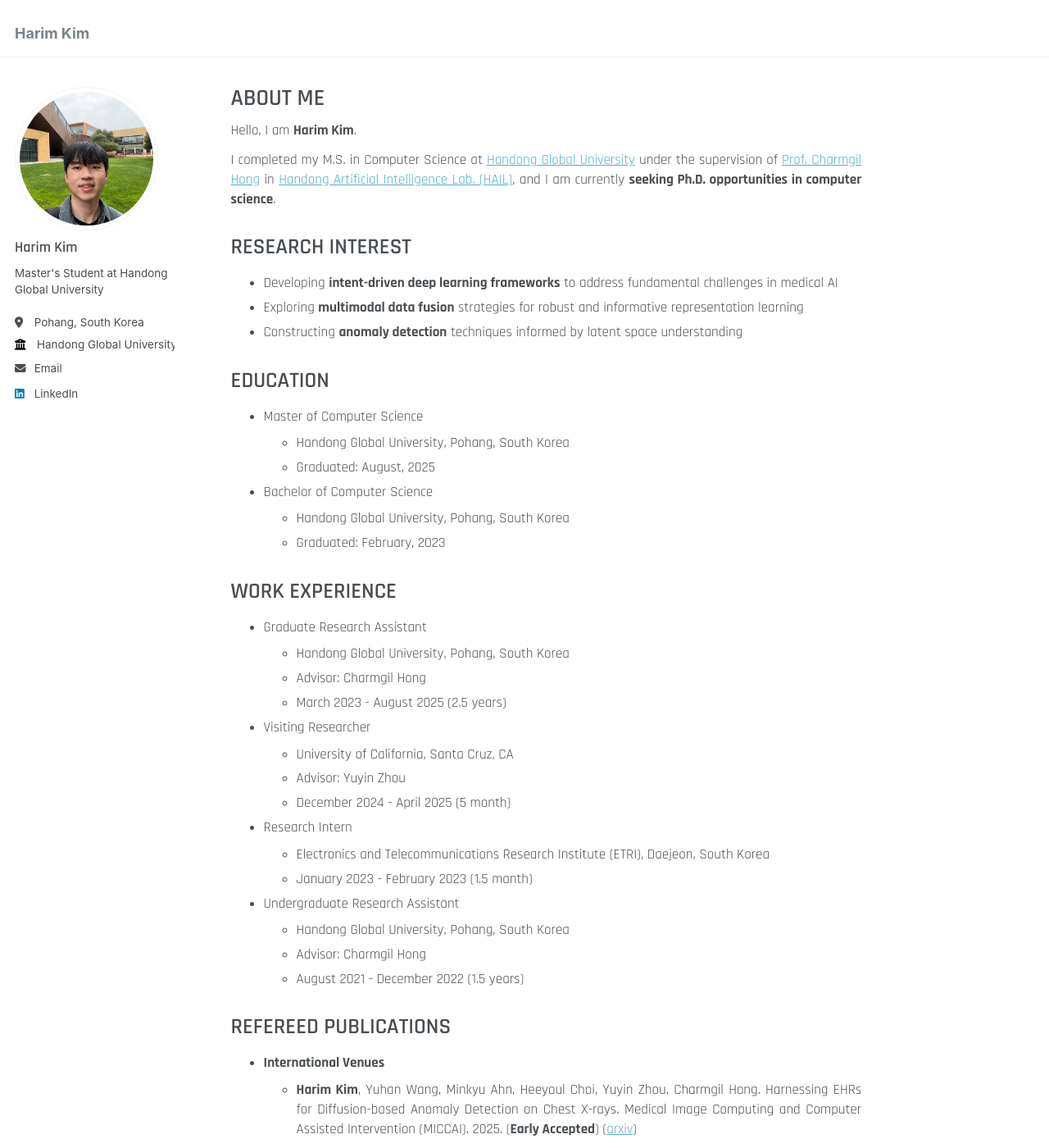
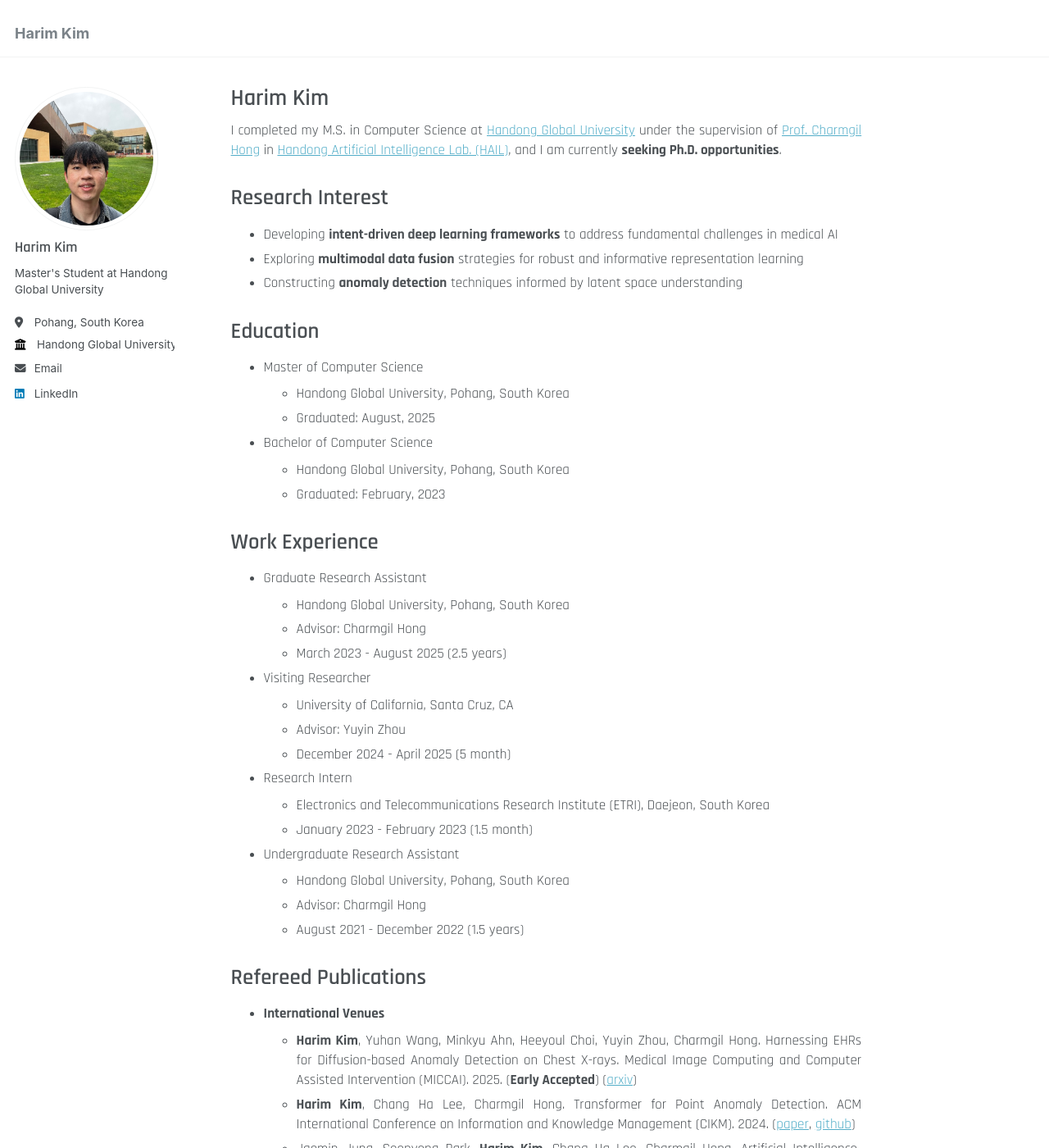
Before and after one commit to hrkim153/hrkim153.github.io, a Jekyll site: the page built from _pages/about.md, in a window 1280 px wide and 1400 px high. Shown: the whole window at 82% size. Built offline with Jekyll 4.4.1, drawn with Linux system fonts in a browser that asks for light colours; some of the changed text lies outside the part shown.

Commit message:
Update about.md

```diff
--- a/_pages/about.md
+++ b/_pages/about.md
@@ -1,22 +1,20 @@
 ---
 permalink: /
-title: "ABOUT ME"
+title: "Harim Kim"
 author_profile: true
 redirect_from:
   - /about/
   - /about.html
 ---
-Hello, I am **Harim Kim**.
+I completed my M.S. in Computer Science at [Handong Global University](https://handong.edu/) under the supervision of [Prof. Charmgil Hong](https://charmgil.github.io/) in [Handong Artificial Intelligence Lab. (HAIL)](https://hail.handong.edu/), and I am currently **seeking Ph.D. opportunities**.
 
-I completed my M.S. in Computer Science at [Handong Global University](https://handong.edu/) under the supervision of [Prof. Charmgil Hong](https://charmgil.github.io/) in [Handong Artificial Intelligence Lab. (HAIL)](https://hail.handong.edu/), and I am currently **seeking Ph.D. opportunities in computer science**.
-
-RESEARCH INTEREST
+Research Interest
 ======
 - Developing **intent-driven deep learning frameworks** to address fundamental challenges in medical AI
 - Exploring **multimodal data fusion** strategies for robust and informative representation learning
 - Constructing **anomaly detection** techniques informed by latent space understanding
 
-EDUCATION
+Education
 ======
 - Master of Computer Science
   - Handong Global University, Pohang, South Korea
@@ -25,7 +23,7 @@ EDUCATION
   - Handong Global University, Pohang, South Korea
   - Graduated: February, 2023
 
-WORK EXPERIENCE
+Work Experience
 ======
 - Graduate Research Assistant
   - Handong Global University, Pohang, South Korea
@@ -43,7 +41,7 @@ WORK EXPERIENCE
   - Advisor: Charmgil Hong
   - August 2021 - December 2022 (1.5 years)
 
-REFEREED PUBLICATIONS
+Refereed Publications
 ======
 - **International Venues**
   - **Harim Kim**, Yuhan Wang, Minkyu Ahn, Heeyoul Choi, Yuyin Zhou, Charmgil Hong. Harnessing EHRs for Diffusion-based Anomaly Detection on Chest X-rays. Medical Image Computing and Computer Assisted Intervention (MICCAI). 2025. (**Early Accepted**) ([arxiv](https://arxiv.org/abs/2505.17311))
@@ -58,7 +56,7 @@ REFEREED PUBLICATIONS
   - **Harim Kim**, Yuseok Bae, Joong-won Hwang. Distance-Based Confidence Calibration Method Robust to Open Set Classfication. Korea Computer Congress (KCC). 2023.
   - **Harim Kim**, Charmgil Hong. Outlier Detection-Based Crime Scene Detection in Surveillance Videos Using Variational AutoEncoder. Korea Computer Congress (KCC). 2022.
 
-HONORS
+Honors
 ======
 - **Best Thesis Award**. Handong Global University. August 2025.
 - **Certificate of Appreciation**. Korean Institute of Information Scientists and Engineers (KIISE). July 2025
@@ -70,7 +68,7 @@ HONORS
 - **Best Capstone Project in AI Award**. Korea Multimedia Society, Spring. May 2022.
 - **Best Capstone Design**. Handong Global University. June 2022.
 
-PRESENTATIONS
+Presentations
 ======
 - Transformer for Point Anomaly Detection (Top Conference Session), *Korea Computer Congress, South Korea, Jul 2025*
 - Personalized Prediction of Drug-Induced Liver Injury Using the Transformer Architecture, *The Liver Week (TLW), South Korea, Jun 2024*
@@ -79,7 +77,7 @@ PRESENTATIONS
 - Lenvatinib Efficacy Prediction Using Liver CT Images and a Pre-trained 3D-CNN, *Korean Society of Medical Informatics, South Korea, Nov 2022*
 - Trespass Detection in Surveillance Videos Using VAE- SVDD with 3D-CNN, *Korea Multimedia Society, South Korea, May 2022*
 
-PARTICIPATED PROJECTS
+Participated Projects
 ======
 - Development of Next-Generation Healthcare Machine Learning Technologies Using Multimodal Data
   - Affiliated Institution: Handong Global University, South Korea
@@ -98,7 +96,7 @@ Medical Records
   - Affiliated Institution: Handong Global University, South Korea
   - Collaborating Institution: Ajou University Hospital, South Korea
 
-TEACHING EXPERIENCE
+Teaching Experience
 ======
 - **Project Advisor**, Gyeongbuk Software Meister High School, South Korea
   - Real-time Fire Detection Using AI
@@ -110,11 +108,11 @@ TEACHING EXPERIENCE
   - 2023 / 2024 Machine Learning Camp
   - ITP30010 Database System
 
-VOLUNTEERING
+Volunteering
 ======
 - **Student Volunteer**, IJCAI (International Joint Conferences on Artificial Intelligence), August 2024
 
-MEDIA COVERAGE
+Media Coverage
 ======
 - "Handong Global University Researchers Recognized for Their Work in Medical Imaging at MICCAI, the World's Top Conference in the Field" - Beyond Post, September 2025 ([link](https://www.beyondpost.co.kr/view.php?ud=20250930143145429292e75d13a3_30))
 - "Handong Global University and UCSC Kick Off Global Research on Next-Generation Hearthcare AI" - Nate News, December 2024 ([link](https://m.news.nate.com/view/20241231n06219?mid=m03&list=recent&cpcd=))
```
